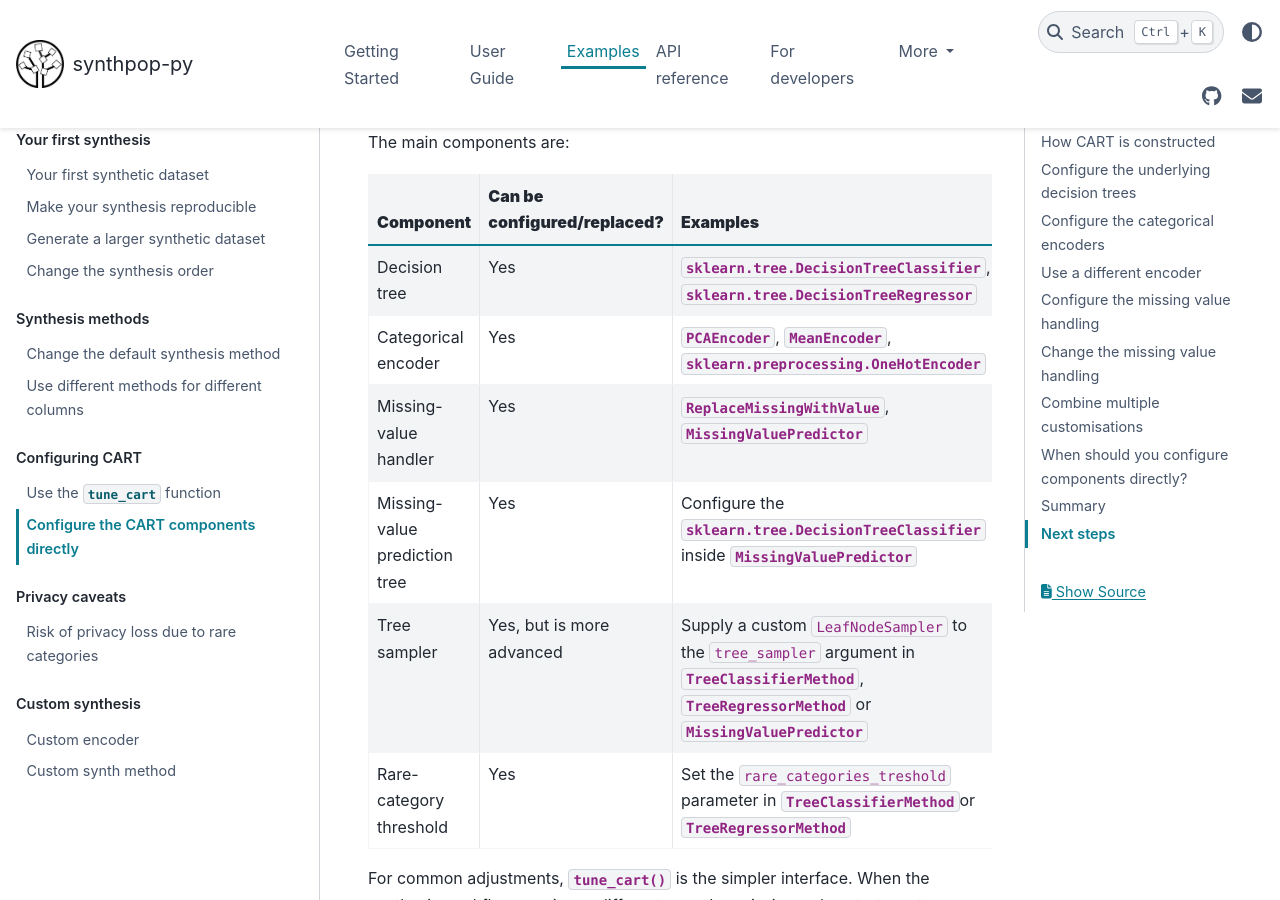
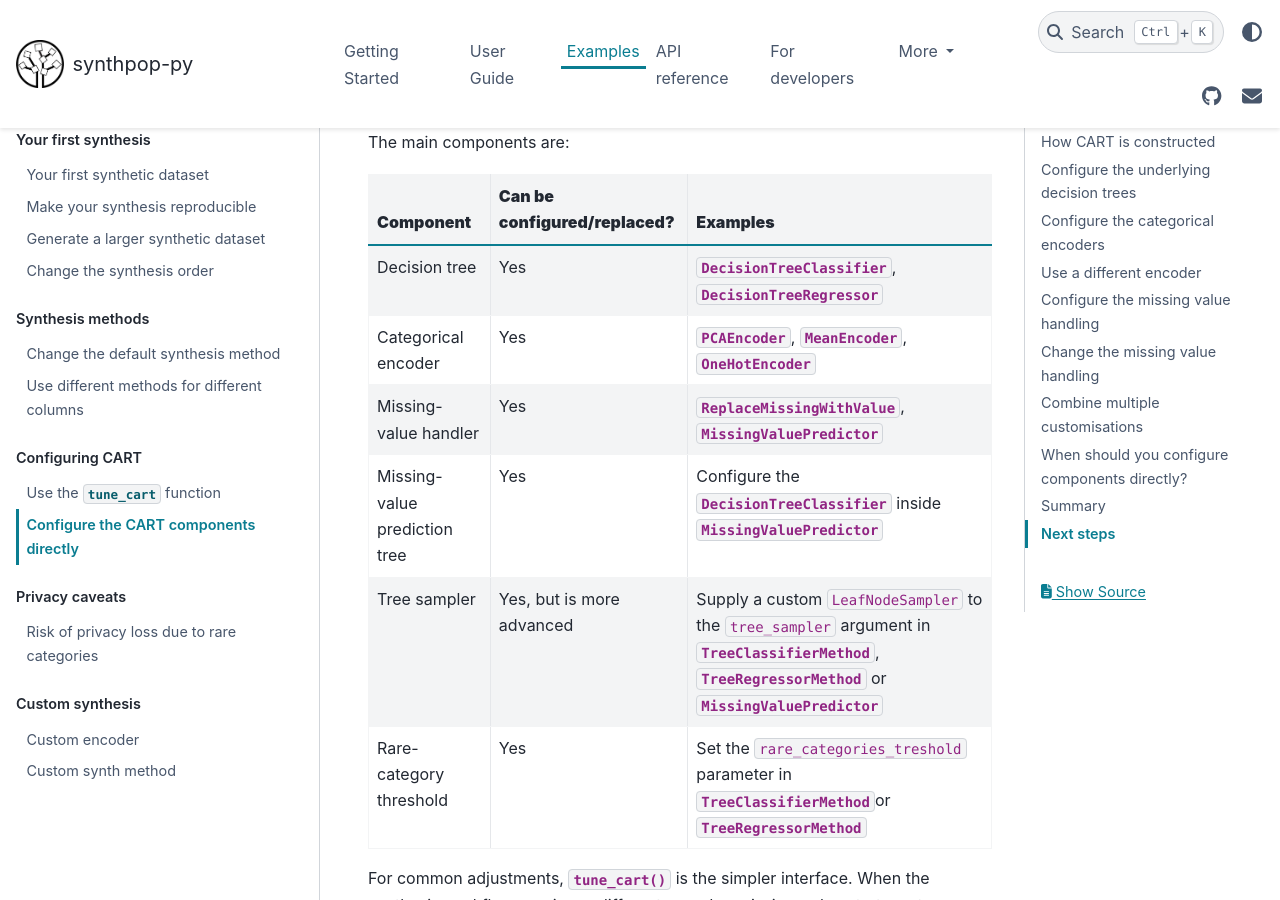
Before and after one commit to duonl/synthpop-py, a Sphinx documentation site: the page built from docs/source/examples/configure_cart_directly.md, in a window 1280 px wide and 900 px high, scrolled down 10491 px. Built offline with Sphinx 7.4.7 and the PyData theme 0.15.4, drawn with Linux system fonts in a browser that asks for light colours; some of the changed text lies outside the part shown.

Commit message:
update links

````diff
--- a/docs/source/examples/configure_cart_directly.md
+++ b/docs/source/examples/configure_cart_directly.md
@@ -143,7 +143,7 @@ For more information about the role of PCA in CART, see {ref}`User Guide 4.1.1:
 ## Use a different encoder
 We are not limited to the encoders provided by synthpop-py. The `encoder` parameter accepts a transformer that follows the expected `scikit-learn` transformer interface.
 
-For example, we could use `scikit-learn's` {class}`sklearn.preprocessing.OneHotEncoder` instead of `MeanEncoder`:
+For example, we could use `scikit-learn's` {class}`OneHotEncoder <sklearn.preprocessing.OneHotEncoder>` instead of `MeanEncoder`:
 ```python
 from sklearn.preprocessing import OneHotEncoder
 
@@ -332,10 +332,10 @@ The direct approach is more verbose, but it gives control over the underlying `s
 The main components are:
 **Component** | **Can be configured/replaced?** | **Examples**
 --- | --- | ---
-Decision tree | Yes | {class}`sklearn.tree.DecisionTreeClassifier`, {class}`sklearn.tree.DecisionTreeRegressor`
-Categorical encoder | Yes | {class}`~synthpop.data_processing.encoders.PCAEncoder`, {class}`~synthpop.data_processing.encoders.MeanEncoder`, {class}`sklearn.preprocessing.OneHotEncoder`
+Decision tree | Yes | {class}`DecisionTreeClassifier <sklearn.tree.DecisionTreeClassifier>`, {class}`DecisionTreeRegressor <sklearn.tree.DecisionTreeRegressor>`
+Categorical encoder | Yes | {class}`~synthpop.data_processing.encoders.PCAEncoder`, {class}`~synthpop.data_processing.encoders.MeanEncoder`, {class}`OneHotEncoder <sklearn.preprocessing.OneHotEncoder>`
 Missing-value handler | Yes | {class}`~synthpop.data_processing.missing_value_handling.ReplaceMissingWithValue`, {class}`~synthpop.data_processing.missing_value_handling.MissingValuePredictor`
-Missing-value prediction tree | Yes| Configure the {class}`sklearn.tree.DecisionTreeClassifier` inside {class}`~synthpop.data_processing.missing_value_handling.MissingValuePredictor`
+Missing-value prediction tree | Yes| Configure the {class}`DecisionTreeClassifier <sklearn.tree.DecisionTreeClassifier>` inside {class}`~synthpop.data_processing.missing_value_handling.MissingValuePredictor`
 Tree sampler | Yes, but is more advanced | Supply a custom `LeafNodeSampler` to the `tree_sampler` argument in {class}`~synthpop.methods.cart_synth.TreeClassifierMethod`, {class}`~synthpop.methods.cart_synth.TreeRegressorMethod` or {class}`~synthpop.data_processing.missing_value_handling.MissingValuePredictor`
 Rare-category threshold | Yes | Set the `rare_categories_treshold` parameter in {class}`~synthpop.methods.cart_synth.TreeClassifierMethod`or {class}`~synthpop.methods.cart_synth.TreeRegressorMethod`
 
````
Also changed, not shown: docs/source/examples/tune_cart_function.md (+1 -1 lines).
